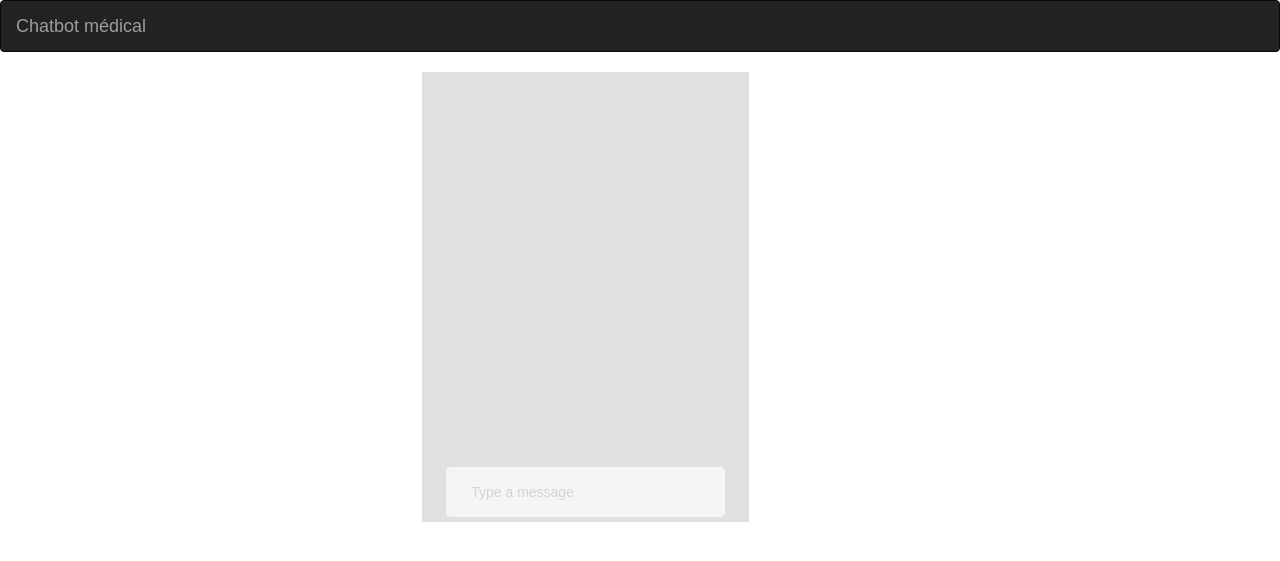
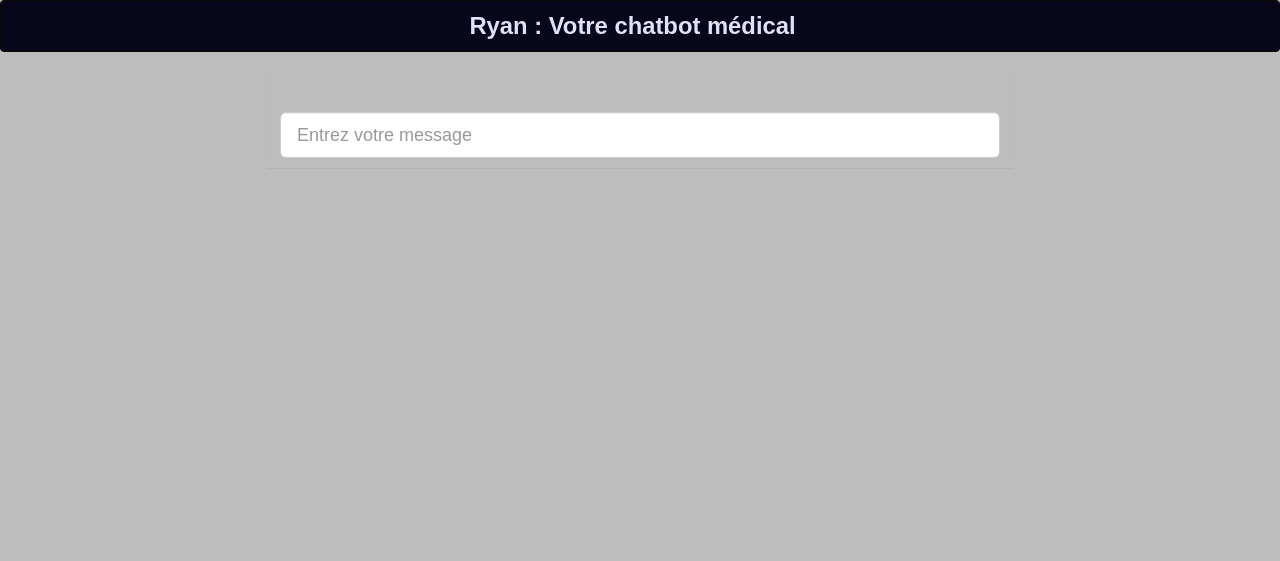
Before and after one commit to guillaume-guerdoux/medical-chatbot, a Django app: page / in a window 1280 px wide. Shown: the top 561 px of the page. Run offline with Django 3.2, Linux system fonts and the light colour scheme; data that the repository does not hold is empty; some libraries are stand-ins or nearby versions.

Commit message:
Change chat desgin

```diff
--- a/medical_chatbot/home/static/home/css/conversation_style.css
+++ b/medical_chatbot/home/static/home/css/conversation_style.css
@@ -1,91 +1,72 @@
-.mytext{
-    border:0;padding:10px;background:whitesmoke;
+.panel{
+    border-width: 0px 0px 0px 0px !important;
 }
-.text{
-    width:75%;display:flex;flex-direction:column;
+.panel-body
+{
+    background-color: #BDBDBD;
+    overflow-y: scroll;
+    max-height: 500px;
 }
-.text > p:first-of-type{
-    width:100%;margin-top:0;margin-bottom:auto;line-height: 13px;font-size: 12px;
+
+.panel-footer{
+    background-color: #BDBDBD;
+    border-top: 0px;
 }
-.text > p:last-of-type{
-    width:100%;text-align:right;color:silver;margin-bottom:-7px;margin-top:auto;
+.chat
+{
+    list-style: none;
+    margin: 0;
+    padding: 0;
 }
-.text-l{
-    float:left;padding-right:10px;
+
+.chat li
+{
+    margin-bottom: 10px;
+    padding-bottom: 10px;
+    padding-left: 10px;
+    padding-right: 10px;
 }
-.text-r{
-    float:right;padding-left:10px;
+
+.chat .left {
+    background-color: #F2F2F2;
+    border-style: solid;
+    border-width: 13px 0px 0px 13px;
+    border-color: transparent transparent transparent #BDBDBD;
 }
+
+.chat .right {
+    background-color: #CED8F6;
+    border-style: solid;
+    border-width: 13px 13px 0px 0;
+    border-color: transparent #BDBDBD transparent transparent;
+}
+
+.chat li.left .chat-body
+{
+    margin-left: 10px;
+}
+
+.chat li.right .chat-body
+{
+    margin-right: 10px;
+}
+
+
+.chat li .chat-body p
+{
+    margin: 0;
+    color: #777777;
+}
+
+.panel .slidedown .glyphicon, .chat .glyphicon
+{
+    margin-right: 5px;
+}
+
 .avatar{
     display:flex;
-    justify-content:center;
-    align-items:center;
-    width:25%;
+    width: 55px;
+    height:55px;
     float:left;
     padding-right:10px;
 }
-.macro{
-    margin-top:5px;width:85%;border-radius:5px;padding:5px;display:flex;
-}
-.msj-rta{
-    float:right;background:whitesmoke;
-}
-.msj{
-    float:left;background:white;
-}
-.frame{
-    background:#e0e0de;
-    height:450px;
-    overflow:hidden;
-    padding:0;
-}
-.frame > div:last-of-type{
-    position:absolute;bottom:5px;width:100%;display:flex;
-}
-ul {
-    width:100%;
-    list-style-type: none;
-    padding:18px;
-    position:absolute;
-    bottom:32px;
-    display:flex;
-    flex-direction: column;
-
-}
-.msj:before{
-    width: 0;
-    height: 0;
-    content:"";
-    top:-5px;
-    left:-14px;
-    position:relative;
-    border-style: solid;
-    border-width: 0 13px 13px 0;
-    border-color: transparent #ffffff transparent transparent;
-}
-.msj-rta:after{
-    width: 0;
-    height: 0;
-    content:"";
-    top:-5px;
-    left:14px;
-    position:relative;
-    border-style: solid;
-    border-width: 13px 13px 0 0;
-    border-color: whitesmoke transparent transparent transparent;
-}
-input:focus{
-    outline: none;
-}
-::-webkit-input-placeholder { /* Chrome/Opera/Safari */
-    color: #d4d4d4;
-}
-::-moz-placeholder { /* Firefox 19+ */
-    color: #d4d4d4;
-}
-:-ms-input-placeholder { /* IE 10+ */
-    color: #d4d4d4;
-}
-:-moz-placeholder { /* Firefox 18- */
-    color: #d4d4d4;
-}
--- a/medical_chatbot/home/templates/home/home.html
+++ b/medical_chatbot/home/templates/home/home.html
@@ -2,17 +2,20 @@
 {% load staticfiles %}
 {% block home_content %}
 	<link rel="stylesheet" href="{% static 'home/css/conversation_style.css' %}">
-	<div class="row">
-	<div class="col-sm-3 col-sm-offset-4 frame">
-		<ul></ul>
-		<div>
-			<div class="msj-rta macro" style="margin:auto">
-				<div class="text text-r" style="background:whitesmoke !important">
-					<input class="mytext" placeholder="Type a message"/>
+	<div class="container">
+		<div class="row">
+			<div class="col-xs-8 col-xs-offset-2">
+				<div class="panel panel-default">
+					<div class="panel-body">
+						<ul class="chat">
+						</ul>
+					</div>
+					<div class="panel-footer">
+						<input id="text-input" type="text" class="form-control input-lg" placeholder="Entrez votre message" />
+					</div>
 				</div>
 			</div>
 		</div>
-	</div>
 	</div>
 {% endblock %}
 {% block javascript_child %}
@@ -43,15 +46,22 @@
 	            type: "GET",
 	            url:  initConversation,
 	            success: function(json) {
-					chatbotMessage = '<li style="width:100%;">' +
-									'<div class="msj-rta macro">' +
-										'<div class="text text-r">' +
-											'<p>'+json['text']+'</p>' +
-											'<p><small>'+date+'</small></p>' +
-										'</div>' +
-									'<div class="avatar" style="padding:0px 0px 0px 10px !important"><img class="img-circle" style="width:100%;" src="'+you.avatar+'" /></div>' +
-							  '</li>';
-					$("ul").append(chatbotMessage);
+					chatbotMessage =   '<li class="left clearfix">' +
+											'<div class="avatar">' +
+												'<img src="https://encrypted-tbn0.gstatic.com/images?q=tbn:ANd9GcToWk3ya6-gc9aWP7RUXg84RnyNa7jKX2hd07uj6set6Bx9C22g" alt="User Avatar" class="img-circle" style="width:100%;"/>' +
+											'</div>' +
+											'</span>' +
+											'<div class="chat-body clearfix">' +
+												'<div class="header">' +
+													'<strong class="primary-font">Ryan</strong> <small class="pull-right text-muted">' +
+													'<span class="glyphicon glyphicon-time"></span>' + date + '</small>' +
+												'</div>' +
+												'<p>' +
+													json['text'] +
+												'</p>' +
+											'</div>' +
+										'</li>'
+					$(".chat").append(chatbotMessage);
 	            }
 	        });
 		}
@@ -60,33 +70,44 @@
 			var date = formatAMPM(new Date());
 			var chatbotMessage = ""
 			var humanMessage = ""
-			humanMessage = '<li style="width:100%">' +
-								'<div class="msj macro">' +
-									'<div class="text text-l">' +
-										'<p>'+ text +'</p>' +
-										'<p><small>'+date+'</small></p>' +
+			humanMessage = 	'<li class="right clearfix">' +
+								'<div class="chat-body clearfix">' +
+									'<div class="header">' +
+										'<small class="text-muted" style="text-align:left;"><span class="glyphicon glyphicon-time"></span>' + date + '</small>' +
+										'<strong class="pull-right primary-font">Vous</strong>' +
 									'</div>' +
+									'<p class="pull-right" style="text-align:right;">' +
+										text +
+									'</p>' +
 								'</div>' +
-							'</li>';
-			$("ul").append(humanMessage);
+							'</li>'
+
+			$(".chat").append(humanMessage);
 			$.ajax({
 	            type: "POST",
 	            url:  converseView,
 				data: {'text': text},
 	            success: function(json) {
-					chatbotMessage = '<li style="width:100%;">' +
-									'<div class="msj-rta macro">' +
-										'<div class="text text-r">' +
-											'<p>'+json['text']+'</p>' +
-											'<p><small>'+date+'</small></p>' +
+					chatbotMessage ='<li class="left clearfix">' +
+										'<div class="avatar">' +
+											'<img src="https://encrypted-tbn0.gstatic.com/images?q=tbn:ANd9GcToWk3ya6-gc9aWP7RUXg84RnyNa7jKX2hd07uj6set6Bx9C22g" alt="User Avatar" class="img-circle" style="width:100%;"/>' +
 										'</div>' +
-									'<div class="avatar" style="padding:0px 0px 0px 10px !important"><img class="img-circle" style="width:100%;" src="'+you.avatar+'" /></div>' +
-							  '</li>';
-					$("ul").append(chatbotMessage);
+										'</span>' +
+										'<div class="chat-body clearfix">' +
+											'<div class="header">' +
+												'<strong class="primary-font">Ryan</strong> <small class="pull-right text-muted">' +
+												'<span class="glyphicon glyphicon-time"></span>' + date + '</small>' +
+											'</div>' +
+											'<p>' +
+												json['text'] +
+											'</p>' +
+										'</div>' +
+									'</li>'
+					$(".chat").append(chatbotMessage);
 	            }
 	        });
 		}
-		$(".mytext").on("keyup", function(e){
+		$("#text-input").on("keyup", function(e){
 			if (e.which == 13){
 				var text = $(this).val();
 				if (text !== ""){
--- a/medical_chatbot/static/css/base_style.css
+++ b/medical_chatbot/static/css/base_style.css
@@ -1,56 +1,14 @@
 body {
     font-family:Arial;
     font-weight: 500;
+    background-color: #BDBDBD;
 }
 
-/* ------------- Footer Style --------------- */
-footer{
-	background-color : #6E6E6E;
-	color : white;
-	position: relative;
-	right: 0;
-	bottom: 0;
-	left: 0;
-	text-align: center;
+.navbar{
+    background-color: #070719;
 }
-
-footer h2{
-	font-size: calc(8px + 1vw);
-	font-weight: bold;
-	text-align:center;
+.navbar-brand {
+    font-size: 1.7em;
+    font-weight: bold;
+    color: #E0E0F8 !important;
 }
-
-footer h3{
-	font-size: calc(8px + 0.8vw);
-}
-
-
-.footer_list{
-    list-style-type:none;
-    margin: 0;
-    padding: 0;
-}
-
-.footer_list li{
-    margin-bottom: 5px;
-}
-
-.footer_list a{
-    font-size: calc(7px + 0.5vw);
-    color: white;
-    text-decoration: none;
-}
-
-.footer_list a:hover {
-    color: #D8D8D8;
-    text-decoration: none;
-}
-
-#copyright{
-  text-align: right;
-}
-
-.footer_icon{
-    font-size: 200%;
-    margin-right: 15px;
-}
--- a/medical_chatbot/templates/base.html
+++ b/medical_chatbot/templates/base.html
@@ -16,67 +16,12 @@
 	<body>
 		<nav class="navbar navbar-inverse">
 		  <div class="container-fluid">
-		    <div class="navbar-center">
-		      <a class="navbar-brand" style="text-align:center;"href="#">Chatbot médical</a>
-		    </div>
+		      <a class="navbar-brand text-center center-block" style="float: none;"href="{% url 'home:root' %}">Ryan : Votre chatbot médical</a>
 		  </div>
 		</nav>
     	<!-- Content -->
 		{% block body %}
 		{% endblock %}
-
-		<!-- Footer
-    <footer>
-			<div class="container-fluid">
-				<div class="row">
-					<div class="col-xs-4 col-xs-offset-1">
-						<h2> Découvrir Médical Chatbot</h2>
-						<ul class="text-center footer_list">
-							<li>
-								<a href="#">Comment ça marche</a>
-							</li>
-							<li>
-								<a href="#">Confiance et sécurité</a>
-							</li>
-							<li>
-								<a href="#">Conseil et présentation</a>
-							</li>
-							<li>
-								<a href="#">Nous contacter</a>
-							</li>
-						</ul>
-					</div>
-					<div class="col-xs-4 col-xs-offset-2" >
-						<h2> A propos</h2>
-						<ul class="text-center footer_list">
-							<li>
-								<a href="#">Qui sommes-nous ?</a>
-							</li>
-							<li>
-								<a href="#">Nos partenaires</a>
-							</li>
-							<li>
-								<a href="#">Charte de bonne conduite</a>
-							</li>
-							<li>
-								<a href="#">Conditions générales et politiques de confidentialité</a>
-							</li>
-						</ul>
-					</div>
-				</div>
-
-					<hr class="footer_hr">
-
-					<div class="center">
-						<h3> Rejoignez-nous sur </h3>
-						<span class="fa fa-facebook-square footer_icon"></span>
-						<span class="fa fa-linkedin-square footer_icon"></span>
-						<span class="fa fa-twitter-square footer_icon"></span>
-					</div>
-					<p id = "copyright">© 2018 Mayer Prezioso & Associés</p>
-			</div>
-		</footer> -->
-
 
 		{% block javascripts %}
   			<script src="https://ajax.googleapis.com/ajax/libs/jquery/3.1.1/jquery.min.js"></script>
```
